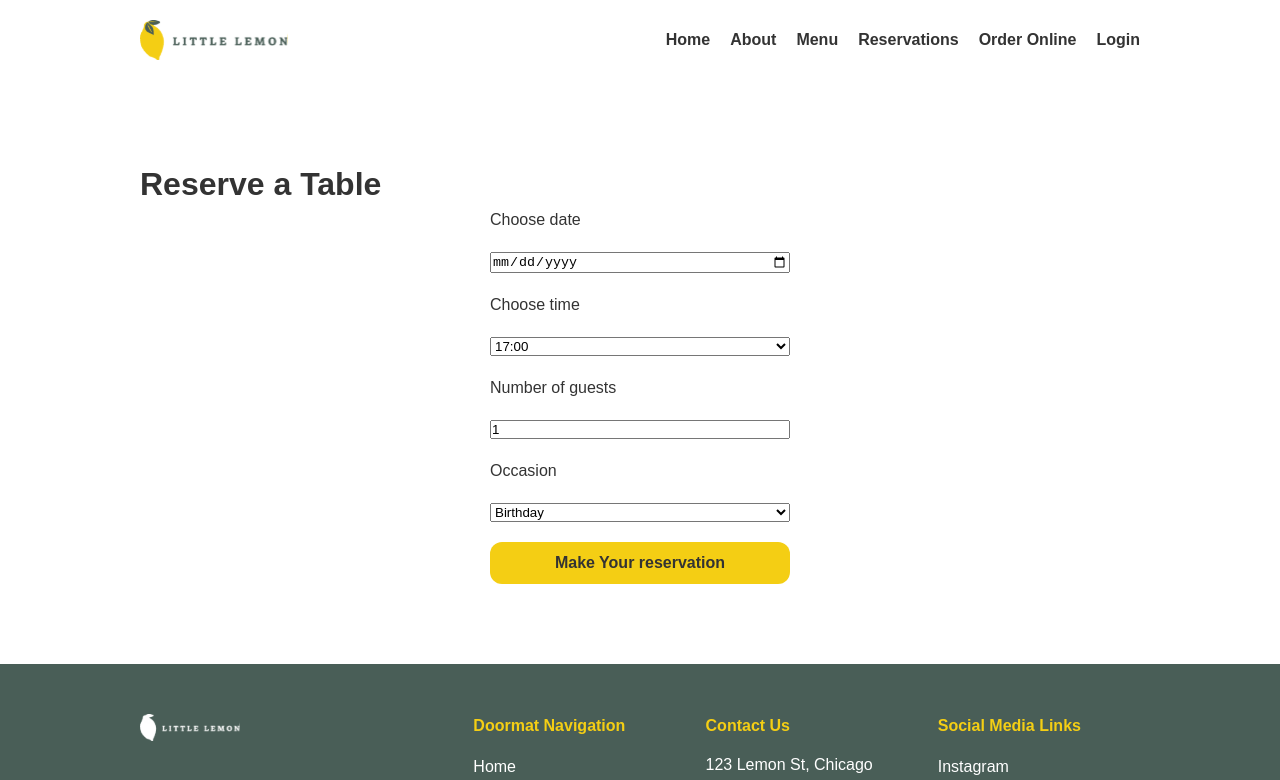
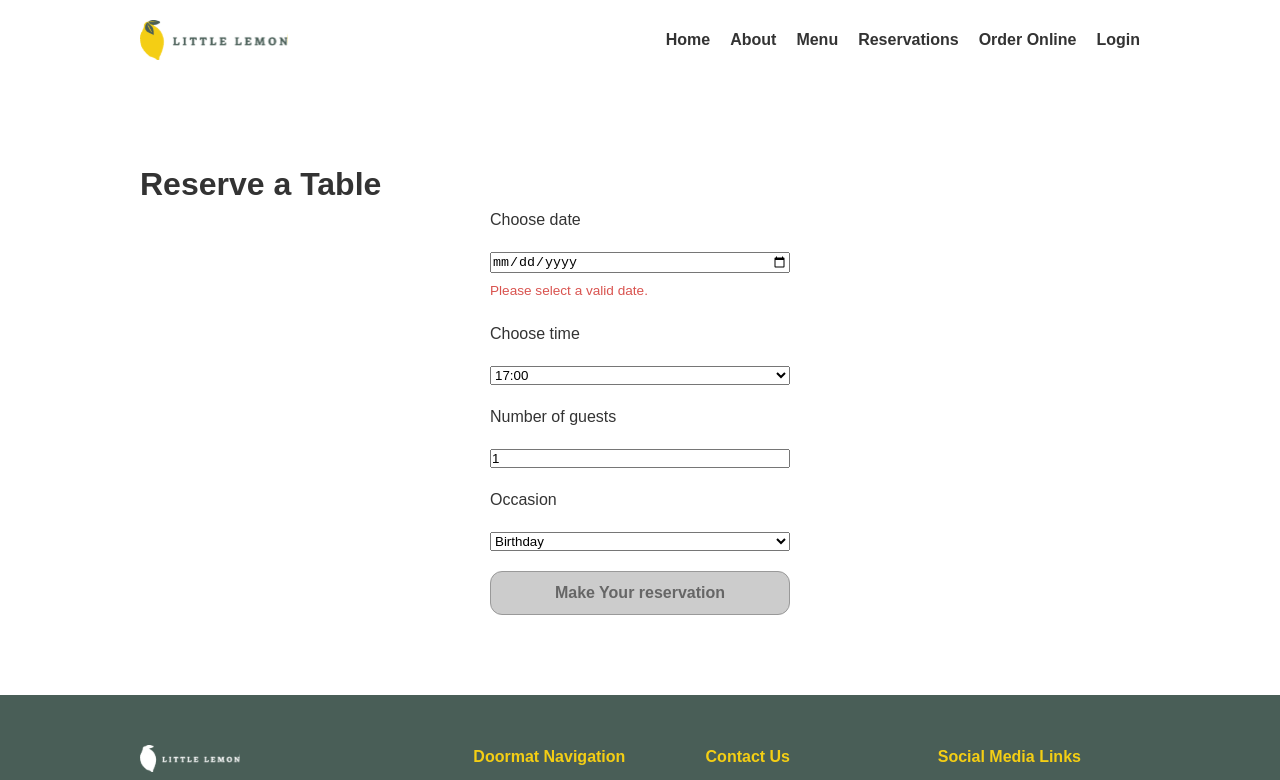
Before and after one commit to ZubaidaKhan69/my-app, a React (Create React App) app: page /reservations in a window 1280 px wide. Shown: the top 780 px of the page. Built offline with nearby package versions, Linux system fonts and the light colour scheme.

Commit message:
From Validation Update

```diff
--- a/src/App.css
+++ b/src/App.css
@@ -375,3 +375,17 @@ body {
     grid-template-columns: 1fr;
   }
 }
+
+input[type="submit"]:disabled {
+  background-color: #cccccc !important;
+  color: #666666 !important;
+  cursor: not-allowed;
+  border: 1px solid #999999;
+}
+
+/* Validation error text */
+.error-message {
+  color: #d9534f;
+  font-size: 0.85rem;
+  margin-top: -12px;
+}
--- a/src/BookingForm.js
+++ b/src/BookingForm.js
@@ -5,6 +5,10 @@ function BookingForm({ availableTimes, dispatch, submitForm }) {
   const [time, setTime] = useState('17:00');
   const [guests, setGuests] = useState(1);
   const [occasion, setOccasion] = useState('Birthday');
+
+  const isGuestValid = Number(guests) >= 1 && Number(guests) <= 10;
+  const isDateValid = date !== '';
+  const isFormValid = isDateValid && isGuestValid && time !== '';
 
   const handleDateChange = (e) => {
     const selectedDate = e.target.value;
@@ -14,8 +18,10 @@ function BookingForm({ availableTimes, dispatch, submitForm }) {
 
   const handleSubmit = (e) => {
     e.preventDefault();
-    const formData = { date, time, guests, occasion };
-    submitForm(formData);
+    if (isFormValid) {
+      const formData = { date, time, guests, occasion };
+      submitForm(formData);
+    }
   };
 
   return (
@@ -23,20 +29,27 @@ function BookingForm({ availableTimes, dispatch, submitForm }) {
       onSubmit={handleSubmit}
       style={{ display: 'grid', maxWidth: '300px', gap: '20px', margin: '0 auto' }}
     >
+      {/* Date Field */}
       <label htmlFor="res-date">Choose date</label>
       <input
         type="date"
         id="res-date"
         value={date}
         onChange={handleDateChange}
+        min={new Date().toISOString().split('T')[0]}
         required
       />
+      {!isDateValid && (
+        <span className="error-message">Please select a valid date.</span>
+      )}
 
+      {/* Time Selection */}
       <label htmlFor="res-time">Choose time</label>
       <select
         id="res-time"
         value={time}
         onChange={(e) => setTime(e.target.value)}
+        required
       >
         {availableTimes &&
           availableTimes.map((availableTime) => (
@@ -46,6 +59,7 @@ function BookingForm({ availableTimes, dispatch, submitForm }) {
           ))}
       </select>
 
+      {/* Guests Input */}
       <label htmlFor="guests">Number of guests</label>
       <input
         type="number"
@@ -57,12 +71,19 @@ function BookingForm({ availableTimes, dispatch, submitForm }) {
         onChange={(e) => setGuests(e.target.value)}
         required
       />
+      {!isGuestValid && (
+        <span className="error-message">
+          Please enter between 1 and 10 guests.
+        </span>
+      )}
 
+      {/* Occasion Selection */}
       <label htmlFor="occasion">Occasion</label>
       <select
         id="occasion"
         value={occasion}
         onChange={(e) => setOccasion(e.target.value)}
+        required
       >
         <option value="Birthday">Birthday</option>
         <option value="Anniversary">Anniversary</option>
@@ -70,10 +91,13 @@ function BookingForm({ availableTimes, dispatch, submitForm }) {
         <option value="Other">Other</option>
       </select>
 
+      {/* Submit Button */}
       <input
         type="submit"
         value="Make Your reservation"
         className="btn btn-primary"
+        disabled={!isFormValid}
+        aria-label="On Click"
       />
     </form>
   );
```
